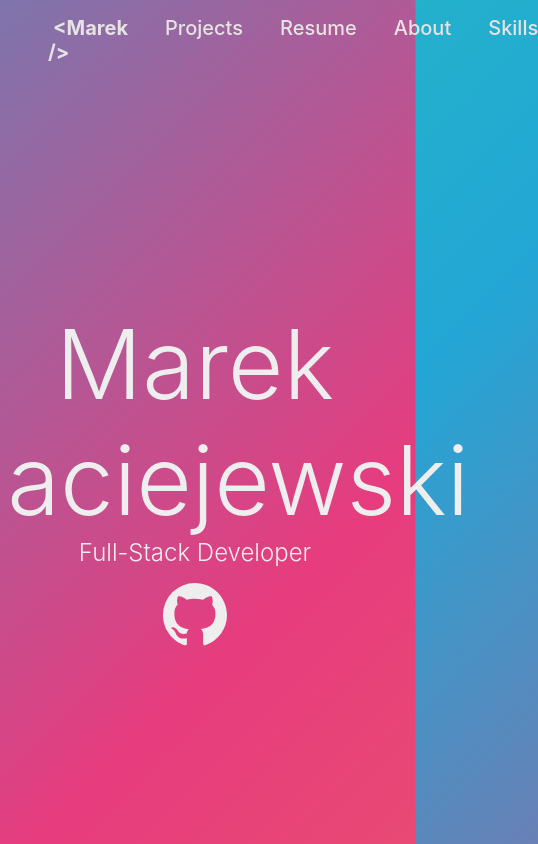
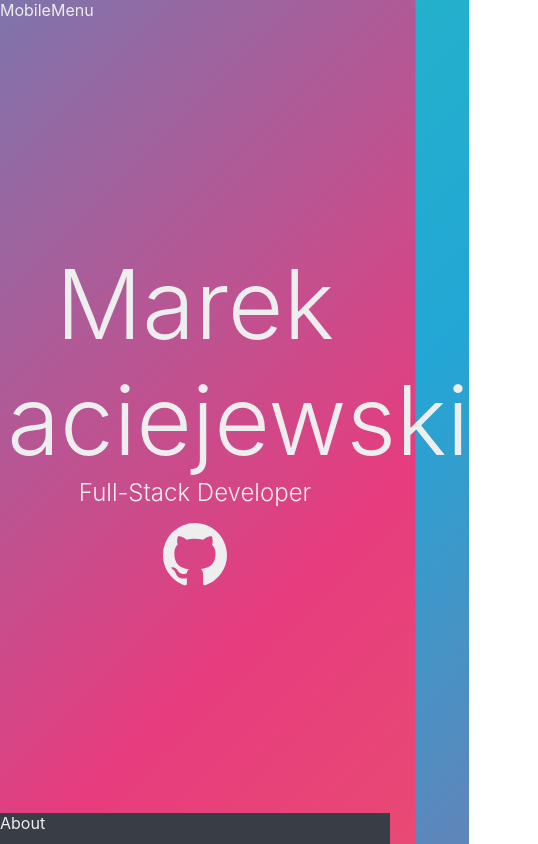
Before and after one commit to MarekSax/portfolio, a React (Vite) app: page / in a window 390 px wide. Shown: the top 844 px of the page, 538 px wide, since content can reach past the window. Built offline with nearby package versions, Linux system fonts and the light colour scheme.

Commit message:
feat: add MobileMenu component and conditional rendering

```diff
--- a/package.json
+++ b/package.json
@@ -14,6 +14,7 @@
     "react": "^18.3.1",
     "react-dom": "^18.3.1",
     "react-icons": "^5.2.1",
+    "react-responsive": "^10.0.0",
     "react-scroll": "^1.9.0"
   },
   "devDependencies": {
--- a/src/App.tsx
+++ b/src/App.tsx
@@ -1,15 +1,17 @@
+import { useMediaQuery } from 'react-responsive';
 import { About } from './components/About';
 import { Divider } from './components/Divider';
-
 import { Hero } from './components/Hero';
 import { Navbar } from './components/Navbar';
-import Projects from './components/Projects/Projects';
-import Skills from './components/Skills/Skills';
+import { Projects } from './components/Projects';
+import { Skills } from './components/Skills';
+import { MobileMenu } from './components/MobileMenu';
 
 function App() {
+  const isMobile = useMediaQuery({ query: '(max-width: 768px)' });
   return (
     <>
-      <Navbar />
+      {isMobile ? <MobileMenu /> : <Navbar />}
       <Hero />
       <About />
       <Divider />
--- /dev/null
+++ b/src/components/MobileMenu/MobileMenu.tsx
@@ -0,0 +1,3 @@
+export const MobileMenu = () => {
+  return <div>MobileMenu</div>;
+};
--- /dev/null
+++ b/src/components/MobileMenu/index.ts
@@ -0,0 +1 @@
+export * from './MobileMenu';
--- a/src/components/Projects/Projects.tsx
+++ b/src/components/Projects/Projects.tsx
@@ -1,10 +1,8 @@
 import styles from './Projects.module.scss';
-const Projects = () => {
+export const Projects = () => {
   return (
     <section id="projects" className={styles.projects}>
       Projects
     </section>
   );
 };
-
-export default Projects;
--- /dev/null
+++ b/src/components/Projects/index.ts
@@ -0,0 +1 @@
+export * from './Projects';
--- a/src/components/Skills/Skills.tsx
+++ b/src/components/Skills/Skills.tsx
@@ -1,10 +1,8 @@
 import styles from './Skills.module.scss';
-const Skills = () => {
+export const Skills = () => {
   return (
     <section id="skills" className={styles.skills}>
       Skills
     </section>
   );
 };
-
-export default Skills;
--- /dev/null
+++ b/src/components/Skills/index.ts
@@ -0,0 +1 @@
+export * from './Skills';
--- a/src/scss/_index.scss
+++ b/src/scss/_index.scss
@@ -17,10 +17,6 @@ body {
 //   animation: gradient 15s ease infinite;
 // }
 
-.second {
-  background-color: $clr-gray;
-  height: 100vh;
-}
 
 @keyframes gradient {
   0% {
```
Also changed, not shown: src/components/MobileMenu/MobileMenu.module.scss (added), 1 other file (tests, documents, lock files or other folders).
